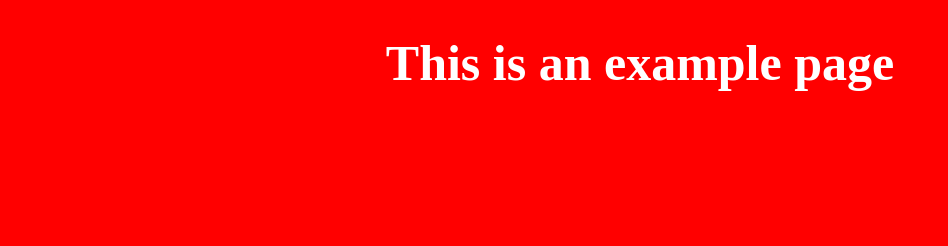
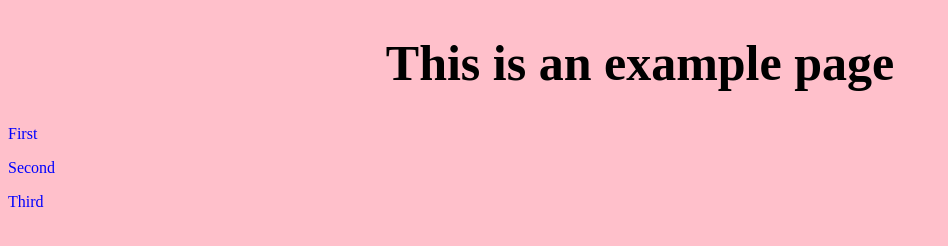
Before and after one commit to visyuvi/CSS, a plain HTML site: page index.html in a window 1280 px wide. Shown: the whole page, without its empty margins (0-948 px from the left). Drawn offline with Linux system fonts and the light colour scheme.

Commit message:
Internal css

```diff
--- a/index.html
+++ b/index.html
@@ -5,9 +5,24 @@
 	<meta name="viewport" content="width=device-width, initial-scale=1">
 	<title>CSS fundamentals</title>
 </head>
-<body style="background-color: red;">
-	<h1 style="color: white; text-align: center;font-size: 50px;">This is an example page</h1>
 
+<style type="text/css">
+	p{color: blue;}
+	body{
+		background-color: pink;
+
+	}
+	h1{
+		color: black; text-align: center;font-size: 50px;
+	}
+
+</style>
+<body>
+	<h1>This is an example page</h1>
+
+	<p>First</p>
+	<p>Second</p>
+	<p>Third</p>
 
 
 
```
